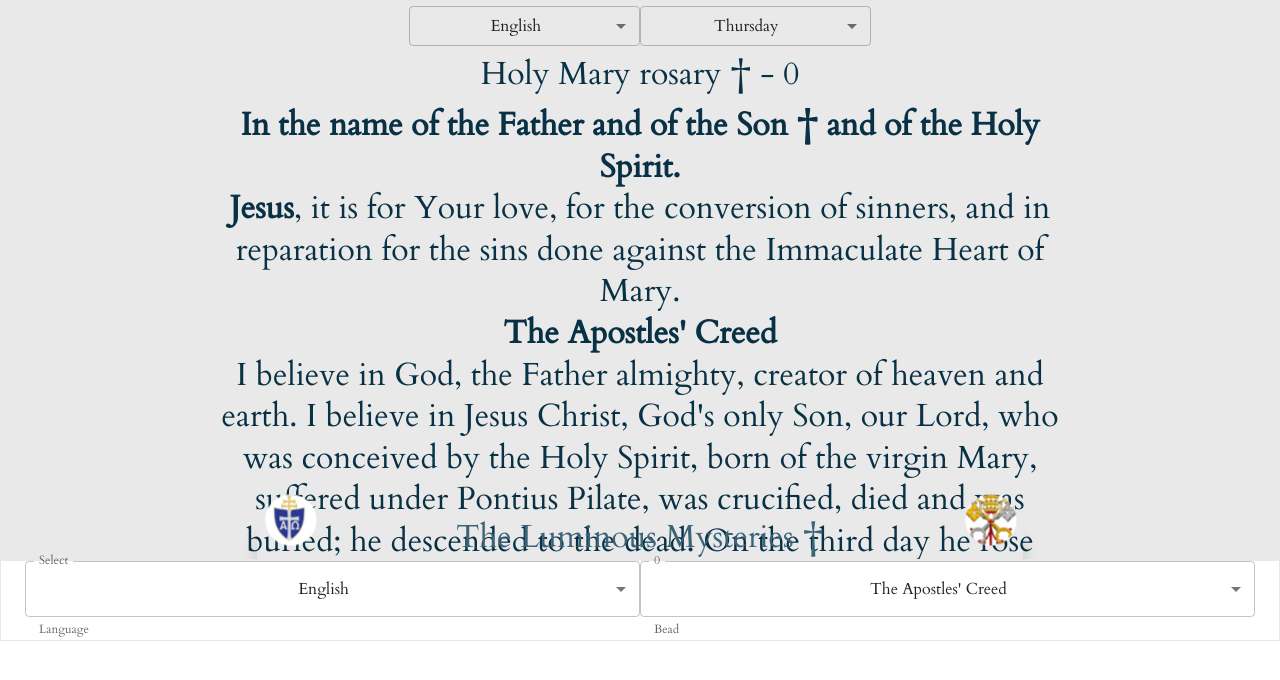
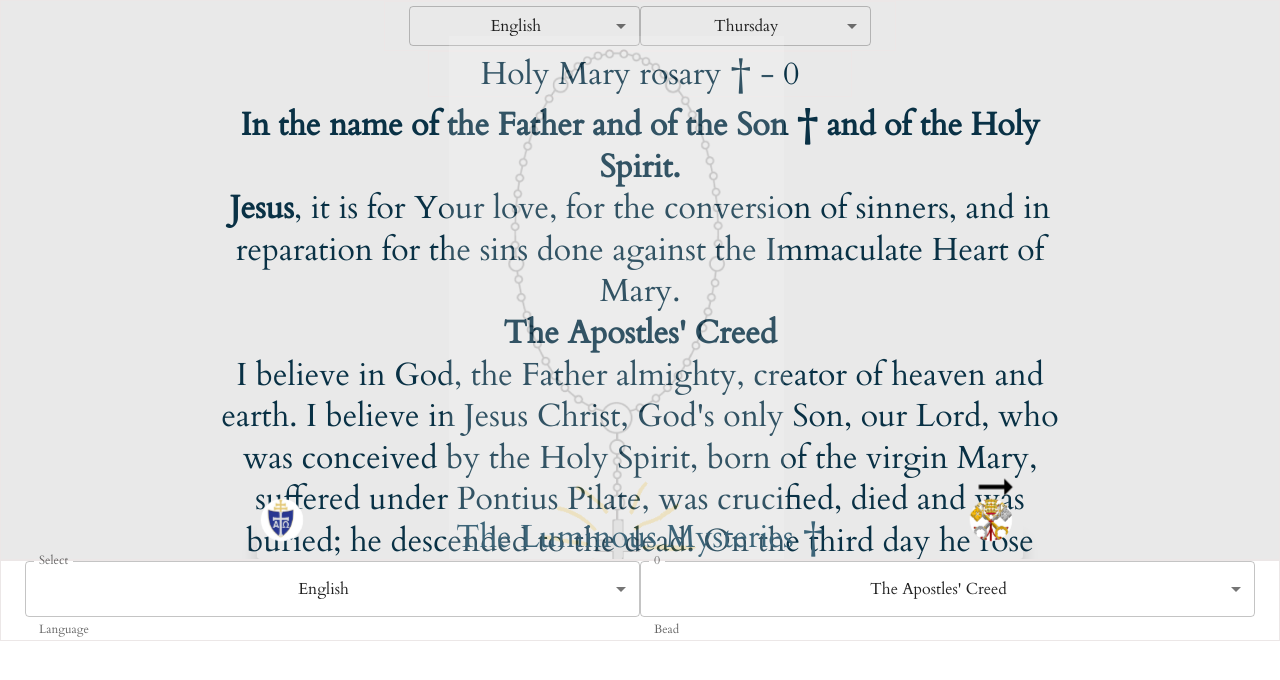
Before and after one commit to alenskupnjak/reactKrunica, a React (Create React App) app: page / in a window 1280 px wide. Both pictures are taken after a click on the icon 533 px from the left and 411 px from the top of the page. Shown: the top 680 px of the page. Built offline with nearby package versions, Linux system fonts and the light colour scheme.

Commit message:
Uredenje krunice

```diff
--- a/package.json
+++ b/package.json
@@ -25,6 +25,7 @@
   "scripts": {
     "start": "react-scripts start",
     "build": "react-scripts build",
+    "postbuild": "mv build rosary",
     "test": "react-scripts test",
     "eject": "react-scripts eject"
   },
--- a/public/index.html
+++ b/public/index.html
@@ -4,11 +4,7 @@
     <meta charset="utf-8" />
     <!-- <link rel="icon" href="%PUBLIC_URL%/favicon.ico" /> -->
     <meta name="viewport" content="width=device-width, initial-scale=1" />
-    <meta name="theme-color" content="#000000" />
-    <meta
-      name="description"
-      content="Web site created using create-react-app"
-    />
+    <meta name="description" content="Rosary" />
     <link rel="apple-touch-icon" href="%PUBLIC_URL%/logo192.png" />
     <link rel="preconnect" href="https://fonts.googleapis.com" />
     <link rel="preconnect" href="https://fonts.gstatic.com" crossorigin />
@@ -33,13 +29,13 @@
       Unlike "/favicon.ico" or "favicon.ico", "%PUBLIC_URL%/favicon.ico" will
       work correctly both with client-side routing and a non-root public URL.
       Learn how to configure a non-root public URL by running `npm run build`.
-
-
     -->
+    <!-- Podesavanje za deploy -->
+    <base href="%PUBLIC_URL%/" />
 
     <% if (process.env.NODE_ENV === 'production') { %>
     <link rel="icon" href="%PUBLIC_URL%/org/favicon.ico" />
-    <title>Krunica</title>
+    <title>Rosary</title>
     <% } %> <% if (process.env.NODE_ENV === 'development') { %>
     <link rel="icon" href="%PUBLIC_URL%/dev/favicon.ico" />
     <title>Development</title>
@@ -48,15 +44,5 @@
   <body>
     <noscript>You need to enable JavaScript to run this app.</noscript>
     <div id="root"></div>
-    <!--
-      This HTML file is a template.
-      If you open it directly in the browser, you will see an empty page.
-
-      You can add webfonts, meta tags, or analytics to this file.
-      The build step will place the bundled scripts into the <body> tag.
-
-      To begin the development, run `npm start` or `yarn start`.
-      To create a production bundle, use `npm run build` or `yarn build`.
-    -->
   </body>
 </html>
--- a/src/App.css
+++ b/src/App.css
@@ -404,13 +404,4 @@ a:active {
   .row .col-2-of-4 {
     width: 100%;
   }
-
-  .polagano-prikazivanje {
-    top: -100px;
-    /* background-color: yellow; */
-    right: -30px;
-    height: 5px;
-    width: 5px;
-    border-radius: 50%;
-  }
 }
--- a/src/Pulsiranje.css
+++ b/src/Pulsiranje.css
@@ -46,7 +46,7 @@
 }
 @keyframes grow {
   from {
-    transform: translateX(-40%) scale(1);
+    transform: translateX(-40%) scale(0.5);
   }
   to {
     transform: translateX(0%) scale(1.5);
@@ -85,7 +85,7 @@
 
 @keyframes lijevo {
   from {
-    transform: translateX(50%) scale(1);
+    transform: translateX(0%) scale(0.5);
   }
   to {
     transform: translateX(0%) scale(1.5);
@@ -177,6 +177,38 @@
   animation-timing-function: linear;
 }
 
+/* Naslovna starna */
+.polagano-prikazivanje-nav {
+  position: absolute;
+  top: -40px;
+  /* background-color: yellow; */
+  right: 10px;
+  height: 5px;
+  width: 5px;
+  border-radius: 50%;
+  color: black;
+  -webkit-transition-property: -webkit-transform;
+  -webkit-transition-duration: 1s;
+  -moz-transition-property: -moz-transform;
+  -moz-transition-duration: 1s;
+  /* -webkit-animation-name: naslovna; */
+  -webkit-animation-duration: 4s;
+  -webkit-animation-iteration-count: infinite;
+  -webkit-animation-timing-function: linear;
+  /* -moz-animation-name: naslovna; */
+  -moz-animation-duration: 2s;
+  -moz-animation-iteration-count: infinite;
+  -moz-animation-timing-function: linear;
+
+  transition-property: -moz-transform;
+  transition-duration: 1s;
+  animation-name: strelica;
+  animation-duration: 5s;
+  animation-iteration-count: infinite;
+  animation-fill-mode: forwards;
+  animation-timing-function: linear;
+}
+
 @keyframes strelica {
   from {
     transform: translateX(-50%) scale(1);
--- a/src/components/ApostolskoVjerovanje.jsx
+++ b/src/components/ApostolskoVjerovanje.jsx
@@ -27,6 +27,11 @@ const useStyles = makeStyles((theme) => ({
       color: '#093145',
       lineHeight: '1.3',
     },
+  },
+  nivo: {
+    position: 'relative',
+    zIndex: '5',
+    margin: '0',
   },
 }));
 
--- a/src/components/Krunica.jsx
+++ b/src/components/Krunica.jsx
@@ -133,7 +133,15 @@ const useStyles = makeStyles((theme) => ({
     border: '1px solid #ece7e7',
     margin: 'auto',
     sliBaza: {
-      display: 'none',
+      position: 'absolute',
+      display: 'block',
+      marginTop: '0',
+      top: '-15px',
+      left: '25%',
+      width: '400px',
+      height: '300px',
+      translateX: '-50%',
+      opacity: '0.17',
     },
     slikaKrunice: {
       width: '70%',
@@ -222,7 +230,16 @@ function Krunica() {
       </Container>
       <Container>
         <div className={classes.sliBaza}>
-          {zrno === 0 && <img src={zrno00} alt="krunica" height="550" />}
+          {zrno === 0 && (
+            <img
+              src={zrno00}
+              alt="krunica"
+              height="550"
+              onError={(e) => {
+                console.log('%c 00 ', 'color:green', e);
+              }}
+            />
+          )}
           {zrno === 1 && <img src={zrno01} alt="krunica" height="550" />}
           {zrno === 2 && <img src={zrno02} alt="krunica" height="550" />}
           {zrno === 3 && <img src={zrno03} alt="krunica" height="550" />}
--- a/src/components/Navigacija.jsx
+++ b/src/components/Navigacija.jsx
@@ -73,9 +73,17 @@ function Navigacija() {
           <span>{prijevodOtajstvatext} †</span>
         </div>
       )}
-
+      {zrno === 0 && (
+        <ArrowRightAltIcon
+          onClick={() => {
+            naprijed();
+          }}
+          className={'polagano-prikazivanje-nav'}
+        />
+      )}
       <div className={classes.nivo}>
         {zrno !== -1 && (
+          <div>
             <Avatar
               src={avatarslika}
               style={{ borderRadius: 20, color: 'transparent' }}
@@ -86,9 +94,8 @@ function Navigacija() {
                 zrno === -1 ? 'pulsiranjeDesnoNaslovna' : 'pulsiranjeDesno'
               }
             />
+          </div>
         )}
-        <div></div>
-
         {zrno === -1 && (
           <div className={classes.nivo}>
             <ArrowRightAltIcon
--- a/src/components/SlikaGospeNaslovna.jsx
+++ b/src/components/SlikaGospeNaslovna.jsx
@@ -1,3 +1,4 @@
+import { observer } from 'mobx-react';
 import { storeKrunica } from '../store/KrunicaStore';
 
 function SlikaGospeNaslovna() {
@@ -66,4 +67,4 @@ function SlikaGospeNaslovna() {
   );
 }
 
-export default SlikaGospeNaslovna;
+export default observer(SlikaGospeNaslovna);
--- a/src/components/menu.jsx
+++ b/src/components/menu.jsx
@@ -39,7 +39,7 @@ export default observer(function Menu() {
   } = storeKrunica;
   const classes = useStyles();
 
-  // Tab vrijednost
+  // Tab vrijednost u Browswru
   document.title = naslovna02;
 
   return (
--- a/src/store/KrunicaStore.js
+++ b/src/store/KrunicaStore.js
@@ -132,8 +132,6 @@ class KrunicaStore {
   // promjeni datum u tjednu
   promjeniDanUTjednu = (e) => {
     this.promjeniAktivniDan(e.target.value);
-
-    console.log(this.aktivniDan);
     if (this.aktivniDan === 'pon' || this.aktivniDan === 'sub') {
       this.promjeniaktivnoOtajstvo('otajstvoRadosna');
     }
```
Also changed, not shown: public/manifest.json, 1 other file (tests, documents, lock files or other folders). Lines whose indentation alone changed are shown as unchanged.
